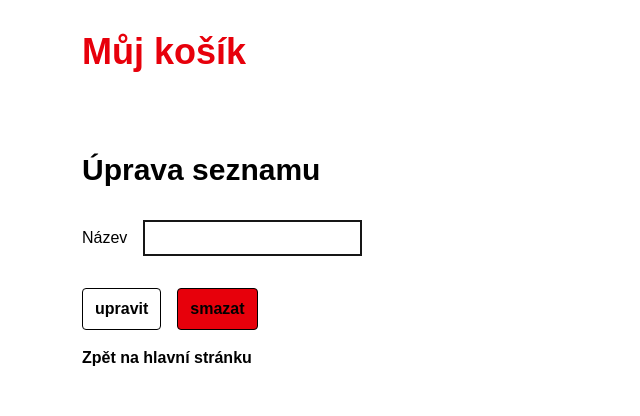
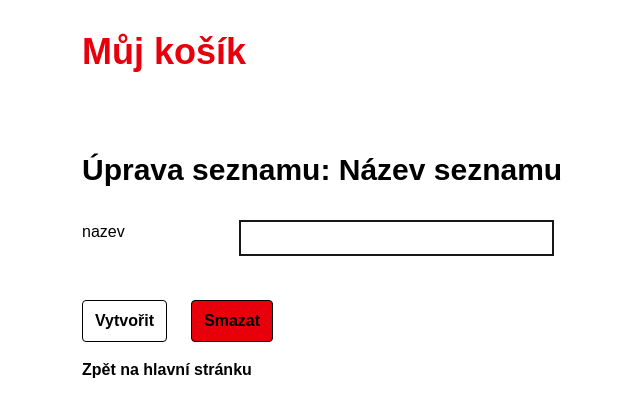
Before and after one commit to JGCZE/shopping_list, a Next.js app: page /editList/1 in a window 1280 px wide. Shown: the top 416 px of the page, without its empty margins (86-726 px from the left). Built offline with nearby package versions, Linux system fonts and the light colour scheme.

Commit message:
update form, css fix, update dynamic routes pages

```diff
--- a/app/editList/[id]/page.tsx
+++ b/app/editList/[id]/page.tsx
@@ -1,31 +1,50 @@
-import Button from "@/components/ui/Button";
-import { EButtonVariant } from "@/lib/enums";
+"use client";
+import UpdateForm from "@/components/UpdateForm";
+import useShoppingList from "@/hooks/useShoppingList";
+import { TShopList } from "@/lib/types";
 import Link from "next/link";
-import React, { use } from "react";
+import { useParams } from "next/navigation";
+import { useEffect, useState } from "react";
 
 const EditList = ({}) => {
+  const { id } = useParams();
+  const [currentList, setCurrentList] = useState<Array<TShopList>>([]);
+  const { shoppingList } = useShoppingList();
+
+
+  useEffect(() => {
+    if (id && shoppingList) {
+      const currentList = shoppingList.filter((item) => item.id === id);
+
+      if (!currentList.length) {
+        return;
+      }
+
+      setCurrentList(currentList);
+    }
+  }, [id, shoppingList]);
+
+
+  const handleRename = (formData: FormData) => {
+    const newName = formData.get("listItem")?.toString();
+
+    const updateCurrentList = currentList.map((item) => {
+      return { ...item, name: newName || item.name };
+    });
+
+    const removedOldList = shoppingList.filter((item) => item.id !== id);
+    console.log("removedOldList", removedOldList);
+    console.log("removedOldList", updateCurrentList);
+
+    localStorage.setItem("shoppingList", JSON.stringify([...removedOldList, ...updateCurrentList]));
+    setCurrentList(updateCurrentList);
+  };
+
   return (
     <div className="container">
-      <h2>Úprava seznamu</h2>
+      <h2>Úprava seznamu: {currentList?.[0]?.name || "Název seznamu"}</h2>
 
-      <div>
-        <form>
-          <label htmlFor="listName" className="mr-4">
-            Název
-          </label>
-          <input type="text" id="listName" name="listName" />
-
-          <div className="flex gap-4 mt-8">
-            <Button type="submit" variant={EButtonVariant.PRIMARY}>
-              upravit
-            </Button>
-
-            <Button type="submit" variant={EButtonVariant.DELETE}>
-              smazat
-            </Button>
-          </div>
-        </form>
-      </div>
+      <UpdateForm onChange={handleRename} deleteButtonName="Smazat" />
 
       <Link href="/">Zpět na hlavní stránku</Link>
     </div>
--- a/app/list/[slug]/page.tsx
+++ b/app/list/[slug]/page.tsx
@@ -1,5 +1,5 @@
 "use client";
-import CreateForm from "@/components/CreateForm";
+import CreateForm from "@/components/UpdateForm";
 import Items from "@/components/List/Lists";
 import useShoppingList from "@/hooks/useShoppingList";
 import Link from "next/link";
@@ -30,13 +30,13 @@ const List = () => {
       <h2>Položky seznamu</h2>
 
       <CreateForm
-        saveNewList={saveNewItemsToExistingList}
+        onChange={saveNewItemsToExistingList}
         withNumberInput
       />
 
        {!!currentList && <Items shoppingList={currentList} />}
 
-      <Link href="/" className="w-54">
+      <Link href="/" className="w-54 mt-12">
         Zpět na hlavní stránku
       </Link>
     </div>
--- a/app/newList/page.tsx
+++ b/app/newList/page.tsx
@@ -1,5 +1,5 @@
 "use client";
-import CreateForm from "@/components/CreateForm";
+import CreateForm from "@/components/UpdateForm";
 import useShoppingList from "@/hooks/useShoppingList";
 import Link from "next/link";
 
@@ -10,7 +10,7 @@ const NewList = () => {
     <div className="container">
       <h2>Vytvoření nového seznamu</h2>
 
-      <CreateForm saveNewList={saveNewList} />
+      <CreateForm onChange={saveNewList} />
 
       <Link href="/">Zpět na hlavní stránku</Link>
     </div>
--- a/components/List/Lists.tsx
+++ b/components/List/Lists.tsx
@@ -11,20 +11,18 @@ const Lists = ({ shoppingList }: { shoppingList: TShopList }) => {
 
   return (
     <div>
-      <h2>{shoppingList.name}</h2>
+      <h2>seznam: {shoppingList.name}</h2>
       {!shoppingList.items?.length && <h3 className="text-gray-500 font-bold">Seznam je prázdný.</h3>}
 
       <div className="flex flex-col">
         {shoppingList.items?.map(({ id, name, amount }) => (
-          <div key={id} className="my-4 flex justify-between gap-24 w-1/2">
+          <div key={id} className="my-4 flex justify-between items-center w-1/2">
             <span>
-              <strong className="mr-2">{name} - </strong>
-              {amount} X
+              <strong className="mr-2 text-xl">{name} </strong>
+              {amount} kusů
             </span>
 
-            <div className="flex gap-4">
-              <Button variant={EButtonVariant.DELETE}>Smazat</Button>
-            </div>
+            <Button variant={EButtonVariant.DELETE}>Smazat</Button>
           </div>
         ))}
       </div>
--- a/components/CreateForm.tsx
+++ b/components/UpdateForm.tsx
@@ -3,12 +3,13 @@ import Button from "./ui/Button";
 import { EButtonVariant } from "@/lib/enums";
 
 interface IProps {
-  saveNewList: (formData: FormData) => void;
+  onChange: (formData: FormData) => void;
   withNumberInput?: boolean;
+  deleteButtonName?: string;
 }
 
-const CreateForm = ({ saveNewList, withNumberInput }: IProps) => (
-  <form action={(data) => saveNewList(data)} className="flex flex-col gap-3">
+const UpdateForm = ({ onChange, withNumberInput, deleteButtonName }: IProps) => (
+  <form action={(data) => onChange(data)} className="flex flex-col gap-3">
     <div className="grid grid-cols-3 mb-4 w-1/2">
       <label htmlFor="listName" className="">nazev </label>
       <input type="text" id="listName" name="listItem" className="col-span-2 mb-4" />
@@ -28,10 +29,18 @@ const CreateForm = ({ saveNewList, withNumberInput }: IProps) => (
       )}
     </div>
 
-    <Button variant={EButtonVariant.PRIMARY} type="submit">
-      Vytvořit
-    </Button>
+    <div className="flex gap-6">
+      <Button variant={EButtonVariant.PRIMARY} type="submit">
+        Vytvořit
+      </Button>
+
+      {deleteButtonName && (
+        <Button variant={EButtonVariant.DELETE} type="submit">
+          {deleteButtonName}
+        </Button>
+      )}
+    </div>
   </form>
 );
 
-export default CreateForm;
+export default UpdateForm;
--- a/hooks/useShoppingList.ts
+++ b/hooks/useShoppingList.ts
@@ -42,6 +42,7 @@ const useShoppingList = (decodedSlug?: string): IReturn => {
   }, []);
 
   const saveNewItemsToExistingList = useCallback((formData: FormData) => {
+    console.log("decodedSlug TEXT");
     const formItem = formData.get("listItem")?.toString();
     const formAmount = formData.get("listAmount")?.toString() || "1";
 
--- a/lib/types.ts
+++ b/lib/types.ts
@@ -5,7 +5,7 @@ type TItem = {
 };
 
 export type TShopList = {
-  id: number;
+  id: string;
   name: string;
   link: string;
   items: Array<TItem>;
```
